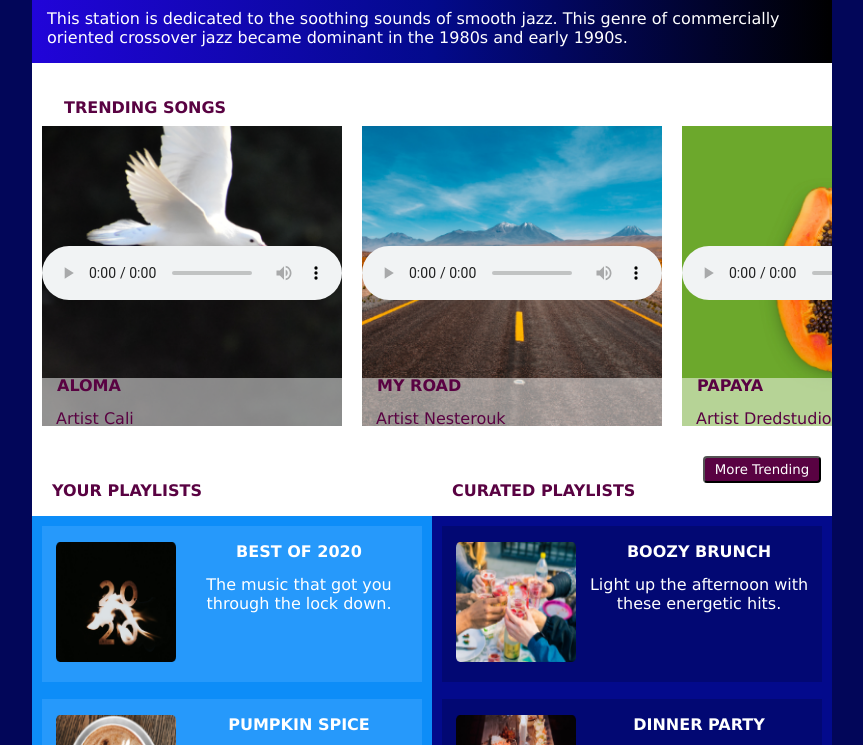
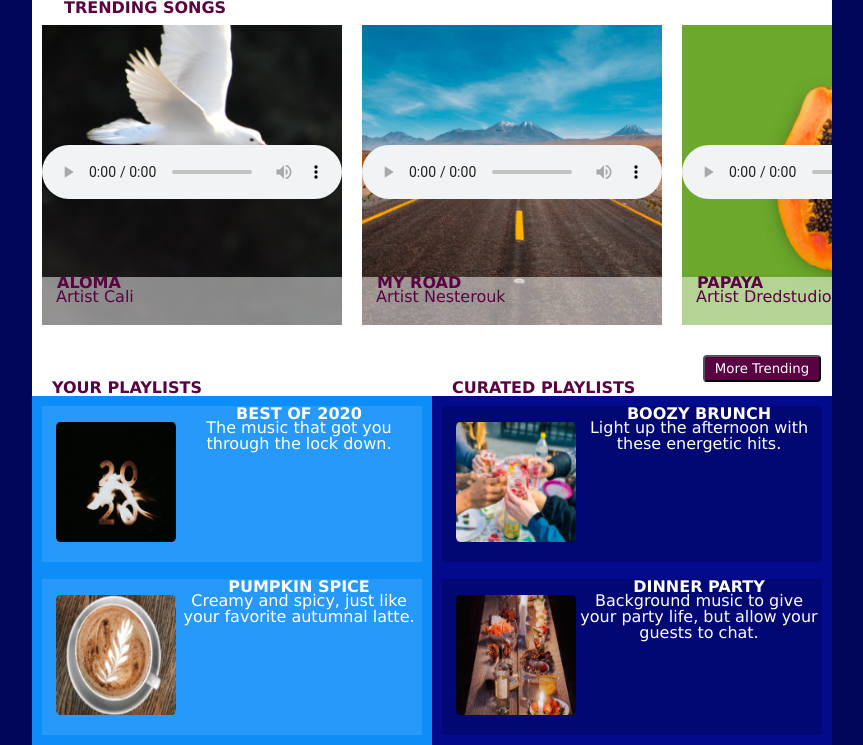
Before and after one commit to gquinte2/MAINSTREAM, a plain HTML site: page index.html in a window 1280 px wide. Shown: the part 104-849 px from the top of the page, without its empty margins (208-1071 px from the left). Drawn offline with Linux system fonts and the light colour scheme.

Commit message:
Update main.css

```diff
--- a/main.css
+++ b/main.css
@@ -1,3 +1,54 @@
+/* http://meyerweb.com/eric/tools/css/reset/
+v2.0 | 20110126
+License: none (public domain)
+*/
+html, body, div, span, applet, object, iframe,
+h1, h2, h3, h4, h5, h6, p, blockquote, pre,
+a, abbr, acronym, address, big, cite, code,
+del, dfn, em, img, ins, kbd, q, s, samp,
+small, strike, strong, sub, sup, tt, var,
+b, u, i, center,
+dl, dt, dd, ol, ul, li,
+fieldset, form, label, legend,
+table, caption, tbody, tfoot, thead, tr, th, td,
+article, aside, canvas, details, embed,
+figure, figcaption, footer, header, hgroup,
+menu, nav, output, ruby, section, summary,
+time, mark, audio, video {
+    margin: 0;
+    padding: 0;
+    border: 0;
+    font-size: 100%;
+    font: inherit;
+    vertical-align: baseline;
+}
+/* HTML5 display-role reset for older browsers */
+article, aside, details, figcaption, figure,
+footer, header, hgroup, menu, nav, section {
+    display: block;
+}
+body {
+    line-height: 1;
+}
+ol, ul {
+    list-style: none;
+}
+blockquote, q {
+    quotes: none;
+}
+blockquote:before, blockquote:after,
+q:before, q:after {
+    content: '';
+    content: none;
+}
+table {
+    border-collapse: collapse;
+    border-spacing: 0;
+}
+
+
+
+
 @media screen and (max-width: 376px){
     html{
         background-color:#020659
@@ -216,7 +267,7 @@
     }
 
 
-  @media (max-width: 768px) {
+  @media (max-width: 834px) {
 
     .menu {
 
```
